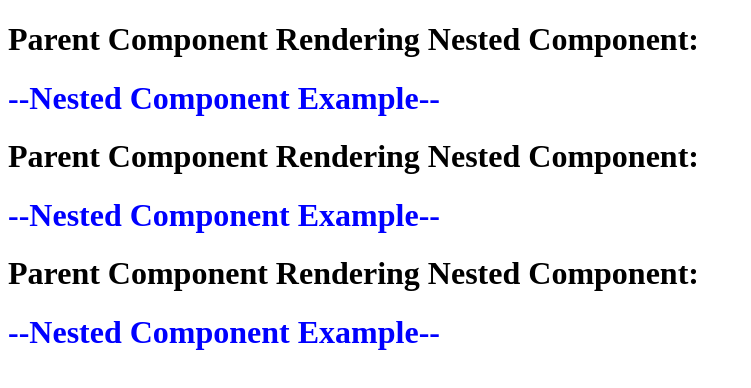
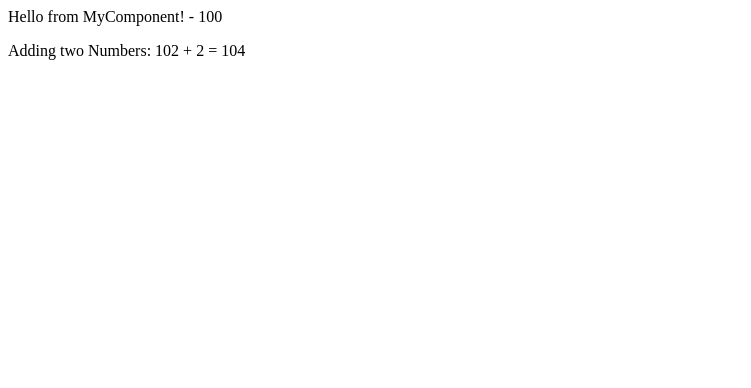
Before and after one commit to Saugat-Gr/vue_3, a Vue app: page / in a window 1280 px wide. Shown: the top 388 px of the page, without its empty margins (0-751 px from the left). Built offline with nearby package versions, Linux system fonts and the light colour scheme.

Commit message:
feat: implementation of text interpolation

```diff
--- a/src/App.vue
+++ b/src/App.vue
@@ -1,14 +1,12 @@
 <script setup>
 
-import HelloWorld from './components/HelloWorld.vue'
+import MyComponent from './components/MyComponent.vue'
 
 </script>
 
 
 <template>
-     <HelloWorld />
-     <HelloWorld />
-     <HelloWorld />
+     <MyComponent />
 </template>
 
 
--- a/src/components/HelloWorld.vue
+++ /dev/null
@@ -1,11 +0,0 @@
-<script setup>
-import NestedComponent from './NestedComponent.vue'
-</script>
-
-<template>
-    <h1>Parent Component Rendering Nested Component:</h1>
-    <NestedComponent />
-</template>
-
-<style scoped>
-</style>
--- /dev/null
+++ b/src/components/MyComponent.vue
@@ -0,0 +1,24 @@
+<script setup>
+const myMessage = "Hello from MyComponent!";
+const num = 100;
+
+function add(x, y){
+      return x + y;
+}
+</script>
+
+<!--
+
+Text Interpolation: {{ }}
+Has JS expressions inside the interpolation, e.g., {{ num + 1 }} will display 101
+Only JS expressions not JS statements, e.g., {{ if (num > 100) { return 'Greater than 100' } else { return 'Less than or equal to 100' } }} is not valid and will throw an error.
+
+-->
+<template>
+{{ myMessage }} - {{ num }}
+
+<p>Adding two Numbers: 102 + 2  = {{ add(102, 2) }}</p>
+
+</template>
+
+<style scoped></style>
--- a/src/components/NestedComponent.vue
+++ /dev/null
@@ -1,16 +0,0 @@
-<script setup> </script>
-
-<template>
-
-  <h1>--Nested Component Example--</h1>
-
-</template>
-
-
-<style scoped>
-
-   h1 {
-    color: blue;
-  }
-
-</style>
```
